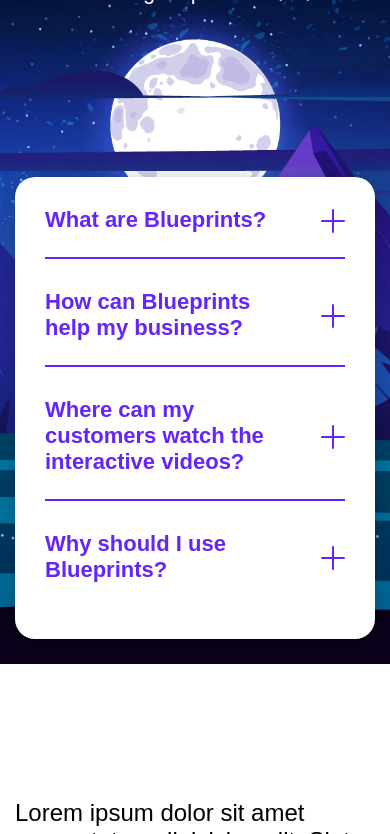
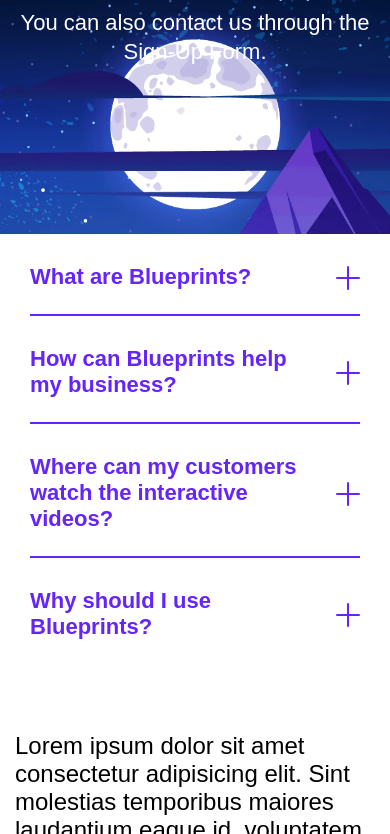
Before and after one commit to Dave-N9ne/Accordion.github.io, a plain HTML site: page index.html in a window 390 px wide. Shown: the part 180-1014 px from the top of the page. Drawn offline with Linux system fonts and the light colour scheme.

Commit message:
add properties for adaptivation

```diff
--- a/css/media.css
+++ b/css/media.css
@@ -1,6 +1,26 @@
 @media (max-width: 991.98px) {
+    .hero {
+        margin-bottom: 8vh;
+    }
+    .hero .container {
+        padding: 0;
+    }
+    .hero__img {
+        height: 100vh;
+    }
+    .main-title,
+    .hero__desc {
+        padding: 0 15px;
+    }
     .main-title {
         font-size: 4.25rem;
+    }
+    .hero__body {
+        margin-top: auto;
+        max-width: 100%;
+        border-radius: 0;
+        transform: translateY(0);
+        box-shadow: 0 0 0 0;
     }
     .hero-item__title {
         font-size: 1.625rem;
@@ -17,17 +37,14 @@
     .main-title {
         font-size: 3.75rem;
     }
-    .hero__desc {
-        margin-bottom: 70px;
-    }
-    .hero__body {
-        border-radius: 20px;
-    }
 }
 
 @media (max-width: 575.98px) {
     .container {
         padding: 0 15px;
+    }
+    .hero .container {
+        padding-top: 60px;
     }
     .main-title {
         font-size: 3.25rem;
@@ -36,7 +53,7 @@
         font-size: 1.375rem;
     }
     .hero__body {
-        padding: 30px 30px 32px;
+        padding: 30px 30px 0;
     }
     .hero__item:not(:last-child) {
         margin-bottom: 30px;
```
